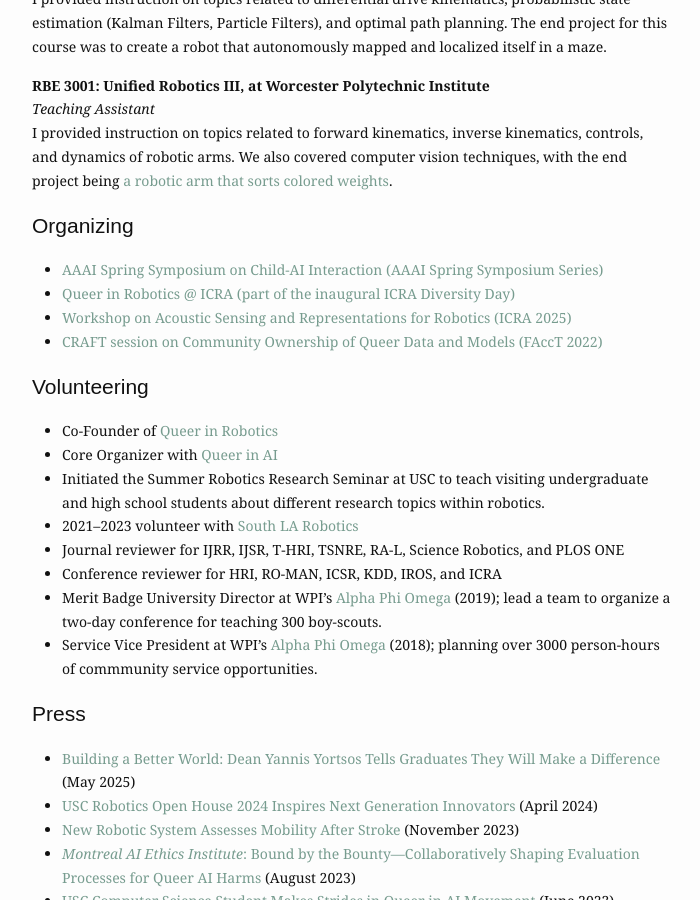
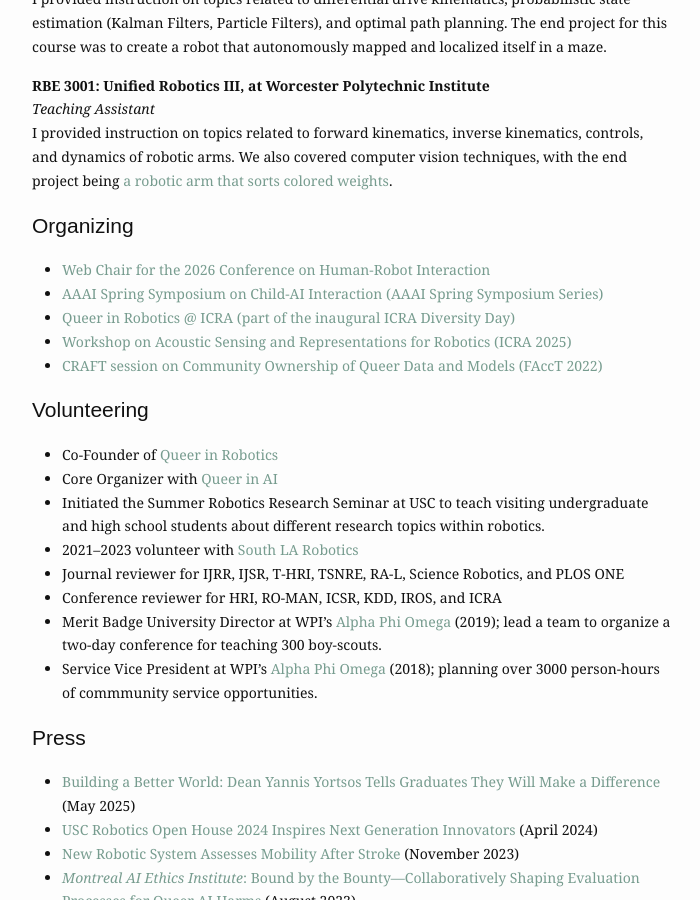
Before and after one commit to ndennler/ndennler.github.io, a Jekyll site: the page built from outreach.md, in a window 1280 px wide and 900 px high, scrolled down 486 px. Shown: the whole window, without its empty margins (288-988 px from the left). Built offline with Jekyll 4.4.1, drawn with Linux system fonts in a browser that asks for light colours.

```diff
--- a/outreach.md
+++ b/outreach.md
@@ -29,6 +29,7 @@
 </p>
 
 ## Organizing
+- [Web Chair for the 2026 Conference on Human-Robot Interaction](https://humanrobotinteraction.org/2026/)
 - [AAAI Spring Symposium on Child-AI Interaction (AAAI Spring Symposium Series)](https://sites.google.com/iu.edu/childai-aaai2025/home)
 - [Queer in Robotics @ ICRA (part of the inaugural ICRA Diversity Day)](https://sites.google.com/view/queerinrobotics/events/queer-in-robotics-icra-2024?authuser=0)
 - [Workshop on Acoustic Sensing and Representations for Robotics (ICRA 2025)](https://sites.google.com/view/roboacoustics)
```
